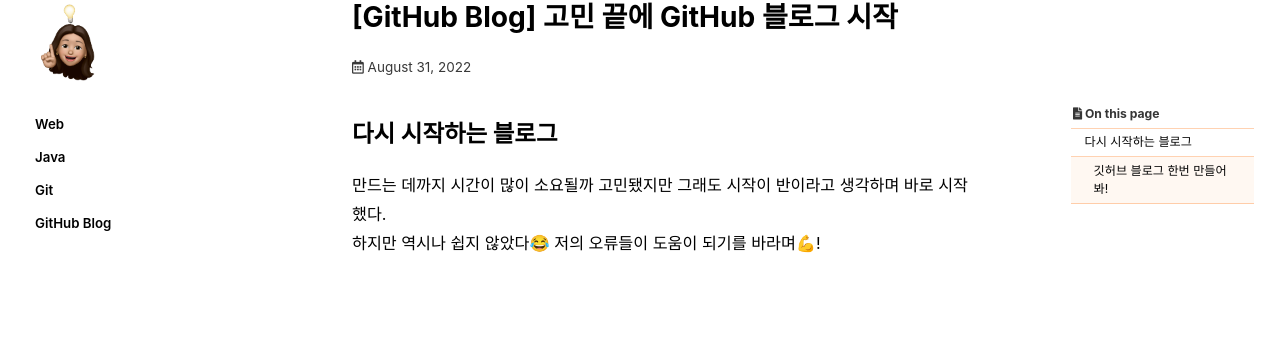
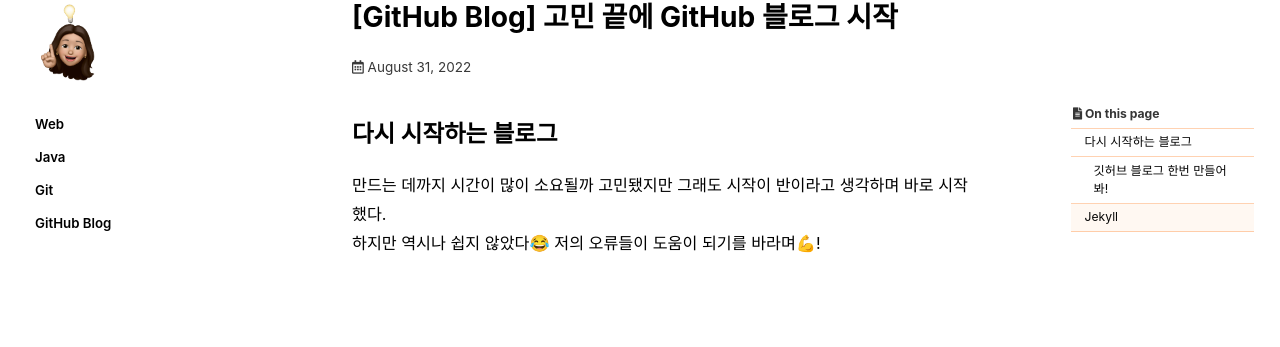
Before and after one commit to shhhaej/shhhaej.github.io, a Jekyll site: the page built from _posts/2021-09-05-github-blog-1.md, in a window 1280 px wide. Shown: the part 130-477 px from the top of the page. Built offline with Jekyll 4.4.1, drawn with Linux system fonts in a browser that asks for light colours; cached includes are drawn as plain includes; some web fonts are replaced; comment, search, counter and statistics services are not loaded.

Commit message:
add github blog page.

```diff
--- a/_posts/2021-09-05-github-blog-1.md
+++ b/_posts/2021-09-05-github-blog-1.md
@@ -120,7 +120,7 @@ username.github.io repository 확인 시 Push한 파일이 확인 잘 된다면
 <br>
 
 
-# Jekyll
+## Jekyll
 
 - <mark>github.io 폴더에 Jekyll을 설치</mark>
 
```
